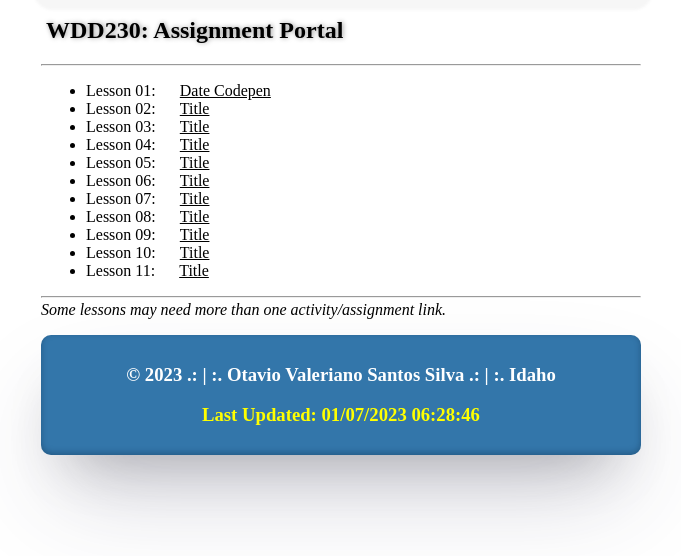
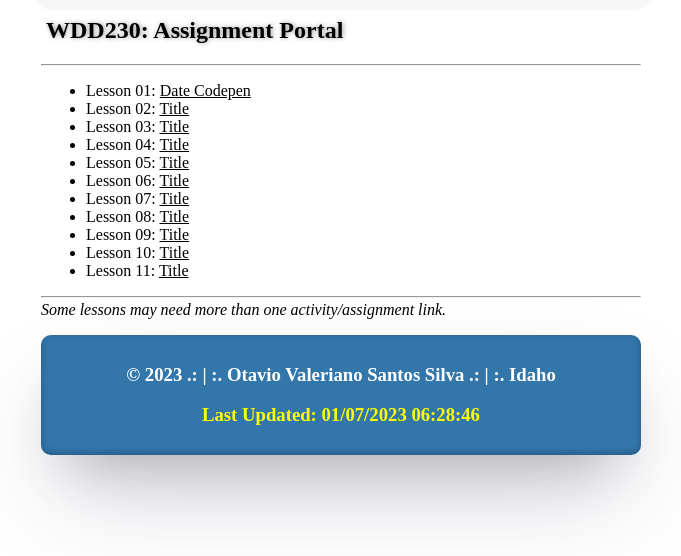
Before and after one commit to otaviovaleriano/wdd230, a plain HTML site: page index.html in a window 1280 px wide. Shown: the part 156-712 px from the top of the page, without its empty margins (299-980 px from the left). Drawn offline with Linux system fonts and the light colour scheme.

Commit message:
Change Paddings

```diff
--- a/styles/main.css
+++ b/styles/main.css
@@ -34,9 +34,6 @@ h2 {
 
 nav a {
     color: black;
-    padding: 20px;
-    /* line-height: 1.5em;
-    font-size: 1em; */
 }
 
 nav a:hover {
```
